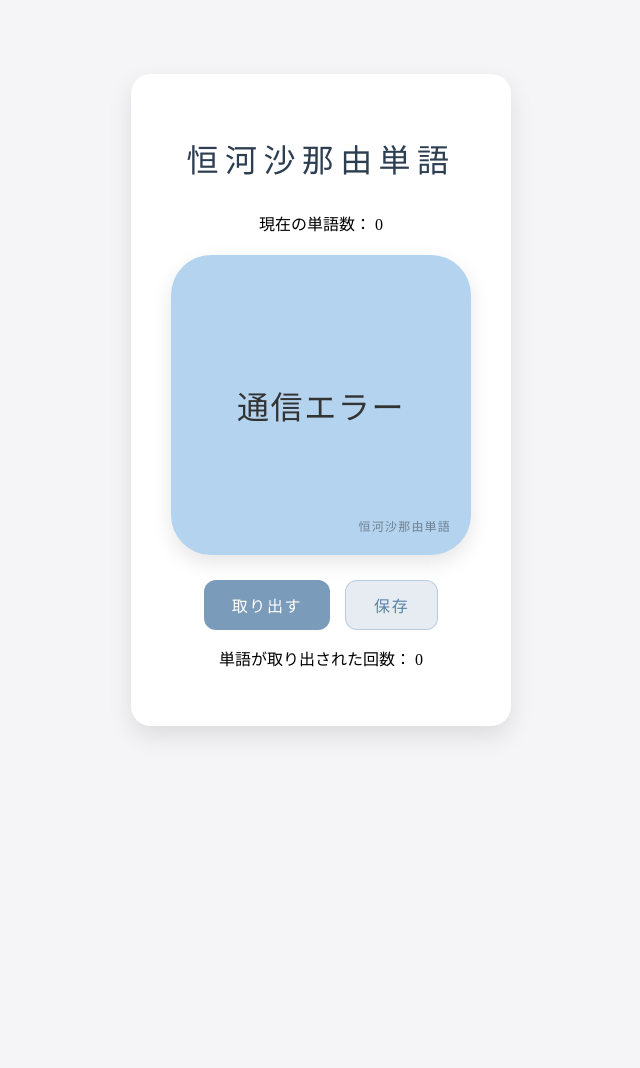
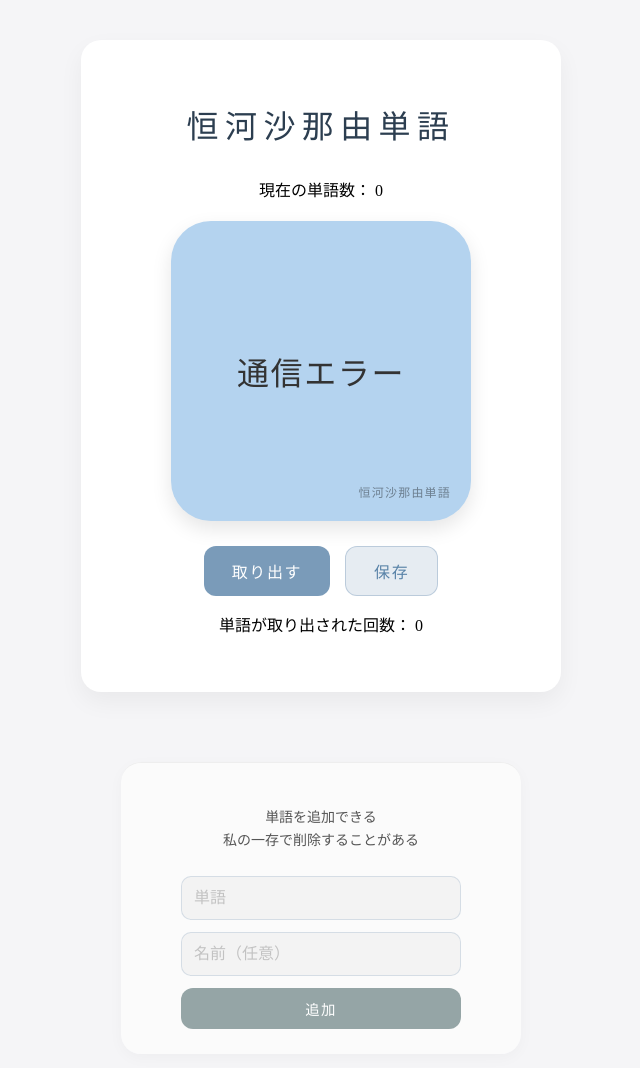
Before and after one commit to kasen-river/nayutango, a website built with Vite: page index.html in a window 1280 px wide. Shown: the whole page, without its empty margins (319-959 px from the left). Before the commit the page ends 800 px from the top, so only its background shows below. Built offline with nearby package versions, Linux system fonts and the light colour scheme; no server answers; a web font is replaced by a local one.

Commit message:
Add files via upload

```diff
--- a/index.html
+++ b/index.html
@@ -2,7 +2,7 @@
 <html lang="ja">
 <head>
     <meta charset="UTF-8" />
-    <meta name="viewport" content="width=device-width, initial-scale=1.0" />
+    <meta name="viewport" content="width=device-width, initial-scale=1.0, maximum-scale=1.0, user-scalable=no" />
 
     <title>恒河沙那由単語</title>
     <meta name="description" content="意識の外の単語">
@@ -39,6 +39,14 @@
 
       <p>単語が取り出された回数： <span id="total-count">0</span></p>
     </div>
+
+    <div class="add-form">
+      <p class="form-notice">単語を追加できる<br>私の一存で削除することがある</p>
+      <input type="text" id="new-word" placeholder="単語">
+      <input type="text" id="user-name" placeholder="名前（任意）">
+      <button id="add-button">追加</button>
+    </div>
+
     <script type="module" src="src/main.js"></script>
   </body>
 </html>
--- a/src/main.js
+++ b/src/main.js
@@ -2,6 +2,8 @@ import './style.css'
 import html2canvas from 'html2canvas';
 
 const API_URL = "https://script.google.com/macros/s/AKfycbzJzZdYwsIx0fyBSdK1eLm3FnhssgTExPe0R3xQeiFQw-F8zhPEv136QtAb-6Z2pn5msQ/exec";
+
+document.addEventListener('DOMContentLoaded', () => {
 
 const display = document.querySelector('#gacha-display');
 const gachaBtn = document.querySelector('#gacha-button');
@@ -9,7 +11,14 @@ const saveBtn = document.querySelector('#save-button');
 const wordCountText = document.querySelector('#word-count');
 const totalCountText = document.querySelector('#total-count');
 
+// 追加フォーム用の要素もここで取得
+const addBtn = document.querySelector('#add-button');
+const newWordInput = document.querySelector('#new-word');
+const userNameInput = document.querySelector('#user-name');
+
 let wordList = [];
+
+console.log("Button check:", addBtn); // これが Console に出るか確認
 
 // データの読み込み
 async function loadData() {
@@ -18,7 +27,8 @@ async function loadData() {
     const data = await response.json();
     wordList = data.words;
     wordCountText.innerText = wordList.length;
-    totalCountText.innerText = data.count;
+    // 原因候補：data.count が存在しないか、読み込めていない
+totalCountText.innerText = data.count || 0; // || 0 を足すことで、空の時に 0 になります
     display.innerText = "準備完了";
   } catch (error) {
     display.innerText = "通信エラー";
@@ -52,9 +62,13 @@ async function playGacha() {
   }
 
   try {
-    fetch(API_URL, { method: 'POST', mode: 'no-cors' });
-    totalCountText.innerText = parseInt(totalCountText.innerText) + 1;
-  } catch (e) { console.error(e); }
+      // 空のデータではなく、適当なアクション名を送る
+      fetch(API_URL, {
+        method: 'POST',
+        body: JSON.stringify({ action: 'count' })
+      });
+      totalCountText.innerText = parseInt(totalCountText.innerText) + 1;
+    } catch (e) { console.error(e); }
 }
 
 // 画像として保存
@@ -67,7 +81,60 @@ function saveImage() {
   });
 }
 
-gachaBtn.addEventListener('click', playGacha);
-saveBtn.addEventListener('click', saveImage);
+// 既存の playGacha 内の fetch 部分を修正
+// body: JSON.stringify({ action: 'count' }) のように空じゃないデータを送る
+
+// 単語追加
+
+// 記号を無害化する
+function escapeHTML(str) {
+  return str
+    .replace(/&/g, "&amp;")
+    .replace(/</g, "&lt;")
+    .replace(/>/g, "&gt;")
+    .replace(/"/g, "&quot;")
+    .replace(/'/g, "&#039;");
+}
+
+async function addWord() {
+
+  // --- 投稿停止スイッチ ---
+  const isMaintenance = false; // 止めたいときはここを true に変えるだけ
+  if (isMaintenance) {
+    return alert("現在、新規投稿は受け付けておりません。");
+  }
+  // -----------------------
+
+  const rawWord = newWordInput.value;
+  const rawName = userNameInput.value;
+
+  const word = escapeHTML(rawWord);
+  const name = escapeHTML(rawName);
+  if (!word) return alert("単語を入力してください");
+
+  addBtn.disabled = true; // 連打防止
+  addBtn.innerText = "送信中...";
+
+  try {
+    await fetch(API_URL, {
+      method: 'POST',
+      body: JSON.stringify({ word: word, name: name })
+    });
+    alert("スプレッドシートに追加しました！");
+    newWordInput.value = "";
+  } catch (e) {
+    alert("エラーが発生しました");
+  } finally {
+    addBtn.disabled = false;
+    addBtn.innerText = "投稿";
+  }
+}
+
+// --- イベントリスナー登録部分 ---
+if (gachaBtn) gachaBtn.addEventListener('click', playGacha);
+if (saveBtn) saveBtn.addEventListener('click', saveImage);
+if (addBtn) addBtn.addEventListener('click', addWord); // これで null エラーが消えます
 
 loadData();
+
+});
--- a/src/style.css
+++ b/src/style.css
@@ -1,24 +1,42 @@
-/* 筆記体（Google Fontsからお洒落なのを一つ借りておきます） */
-@import url('https://fonts.googleapis.com/css2?family=Dancing+Script:wght@700&display=swap');
-
 /* 全体の背景と基本フォント */
 body {
   /* 全体のフォント */
-  font-family: 'Harenosora', "Sawarabi Mincho", "Hiragino Mincho ProN", serif;
+  font-family: "Sawarabi Mincho", "Hiragino Mincho ProN", serif;
   background-color: #f5f5f7;
   display: flex;
-  justify-content: center;
+  flex-direction: column; /* 要素を縦に並べる */
   align-items: center;
+  text-align: center;
+  justify-content: flex-start;
+  padding: 40px 20px; /* 上下に余白を作る */
   min-height: 100vh;
   margin: 0;
+  touch-action: manipulation; /* ズーム対策 */
 }
 
+/* ガチャの四角 */
 #app {
-  text-align: center;
+  width: 100%;
+  max-width: 400px;
   background: white;
   padding: 40px;
   border-radius: 20px;
-  box-shadow: 0 10px 25px rgba(0,0,0,0.1);
+  box-shadow: 0 10px 25px rgba(0,0,0,0.05);
+  margin-bottom: 20px; /* 下の四角との間隔 */
+}
+
+/* 投稿用の四角 */
+.add-form {
+  width: 100%;
+  max-width: 400px; /* ガチャの四角と幅を合わせる */
+  background: rgba(255, 255, 255, 0.6); /* 少し透明にして「サブ感」を出す */
+  padding: 25px;
+  border-radius: 20px;
+  box-shadow: 0 4px 15px rgba(0,0,0,0.03);
+  display: flex;
+  flex-direction: column;
+  gap: 12px;
+  box-sizing: border-box;
 }
 
 /* タイトル */
@@ -29,11 +47,6 @@ h1 {
   margin-bottom: 30px;
 }
 
-/* フォント読み込み設定 */
-@font-face {
-  font-family: 'Harenosora';
-  src: url('/harenosora.otf');
-}
 
 /* ガチャ表示エリア */
 .square-box {
@@ -52,7 +65,6 @@ h1 {
 }
 
 #gacha-display {
-  font-family: 'Harenosora', serif;
   font-size: 32px;
   color: #333;
   z-index: 2;
@@ -65,7 +77,6 @@ h1 {
   position: absolute;
   bottom: 20px;
   right: 20px;
-  font-family: 'Harenosora', serif;
   font-size: 12px;
   color: rgba(0, 0, 0, 0.4);
   letter-spacing: 0.1em; /* 少し広げてより洗練 */
@@ -90,7 +101,6 @@ button {
   border: 1px solid rgba(89, 131, 168, 0.3); /* 細い枠線で引き締める */
   padding: 12px 28px;
   font-size: 1rem;
-  font-family: 'Harenosora', serif; /* フォントを統一 */
   font-weight: normal; /* 明朝体は細い方が綺麗 */
   letter-spacing: 0.1em;
   border-radius: 12px; /* 楕円より少し角がある方が現代的 */
@@ -122,10 +132,90 @@ button:active {
   background: rgba(89, 131, 168, 1);
 }
 
+/* 投稿フォーム全体のコンテナ */
+.add-form {
+  margin-top: 50px; /* カウント表示との間隔 */
+  padding-top: 30px;
+  border-top: 1px solid #eee; /* 上に細い線を入れて境界を作る */
+  display: flex;
+  flex-direction: column; /* 縦並びにする */
+  align-items: center;
+  gap: 12px; /* 要素同士の隙間 */
+}
+
+/* 説明文 */
+.form-notice {
+  font-size: 14px;            /* 少し大きく */
+  color: #555;                /* 薄すぎず、単語数カウントに近い色 */
+  opacity: 1;                 /* 透明度をなくしてハッキリさせる */
+  margin-bottom: 12px;
+  text-align: center;
+  line-height: 1.6;
+}
+
+input {
+  -webkit-appearance: none; /* iOS特有のスタイルをリセット */
+  appearance: none;
+}
+
+/* placeholder（入力欄の中の文字）の色を薄くする */
+/* ブラウザごとに書き方が必要です */
+input::placeholder {
+  color: rgba(0, 0, 0, 0.2);  /* かなり薄いグレー */
+}
+
+/* Safari / Chrome用 */
+input::-webkit-input-placeholder {
+  color: rgba(0, 0, 0, 0.2);
+}
+
+/* Firefox用 */
+input::-moz-placeholder {
+  color: rgba(0, 0, 0, 0.2);
+  opacity: 1;
+}
+
+/* 入力フォーム（横幅いっぱいに広げる） */
+.add-form input {
+  width: 100%;
+  max-width: 280px; /* スマホでちょうどいい幅 */
+  background: rgba(0, 0, 0, 0.03); /* 白背景ではなく、ごく薄いグレーで「サブ感」を出す */
+  border: 1px solid rgba(89, 131, 168, 0.2);
+  border-radius: 10px;
+  padding: 12px;
+  font-size: 16px; /* スマホでズームされないためのサイズ */
+  box-sizing: border-box; /* パディングを含めた幅計算 */
+  color: #333;
+}
+
+/* 投稿ボタン（メインボタンより小さく、落ち着いた色に） */
+#add-button {
+  width: 100%;
+  max-width: 280px;
+  background: #95a5a6; /* 控えめなグレー */
+  color: white;
+  padding: 10px;
+  font-size: 0.9rem;
+  border: none;
+  box-shadow: none; /* 浮き出しをなくしてフラットに */
+}
+
+#add-button:hover {
+  background: #7f8c8d;
+  letter-spacing: 0.1em; /* 控えめな演出 */
+}
+
 /* 筆文字（玉ねぎ楷書） */
 @font-face {
   font-family: 'Tamanegi';
   src: url('/玉ねぎ楷書激無料版v7改.ttf') format('truetype');
+}
+
+/* 筆記体（Cotillio） */
+@font-face {
+  font-family: 'Cotillio';
+  src: url('/COTILLIO.ttf') format('truetype');
+  font-display: swap; /* 読み込みまで代わりのフォントを出す設定 */
 }
 
 
@@ -139,7 +229,11 @@ button:active {
 
 /* 筆記体用クラス */
 .font-cursive {
-  font-family: 'Dancing Script', cursive;
+  font-family: 'Cotillio', cursive;
+  /* 筆記体は線が細いことが多いので、少し大きく */
+  font-size: 1.3em;
+  letter-spacing: 0.05em;
+  font-weight: normal;
 }
 
 /* 七色に光るアニメーション */
```
Also changed, not shown: public/COTILLIO.ttf (added).
